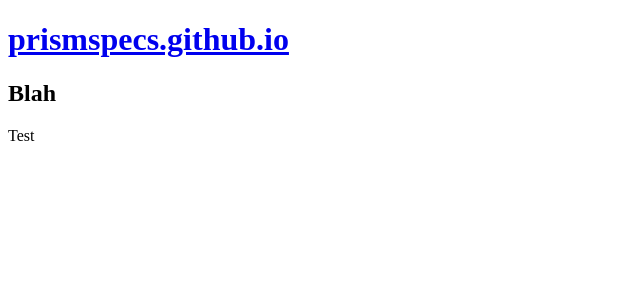
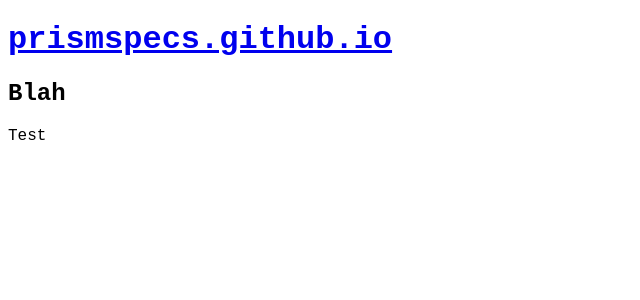
Before and after one commit to prismspecs/prismspecs.github.io, a Jekyll site: the page built from test.md, in a window 1280 px wide. Shown: the top 300 px of the page, without its empty margins (0-640 px from the left). Built offline with Jekyll 4.4.1, drawn with Linux system fonts in a browser that asks for light colours; our own code applies the rules of GitHub Pages for plain Markdown files; a script that is not in the unit is left out.

Commit message:
Updated style.scss.

```diff
--- a/assets/css/style.scss
+++ b/assets/css/style.scss
@@ -3,6 +3,8 @@
 
 body {
   background-color: #fff;
+	font-family: 'Ubuntu Mono', monospace;
+
 }
 
 img {
```
